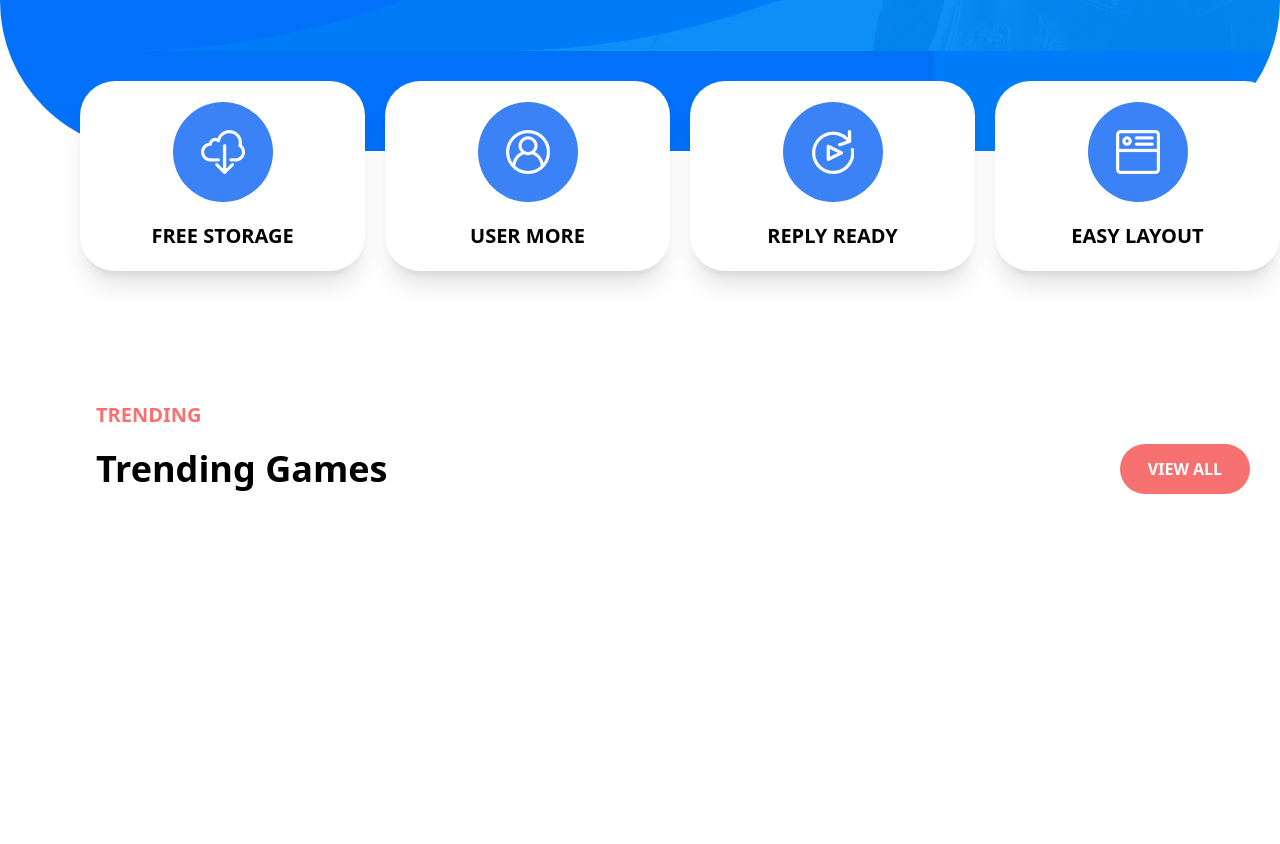
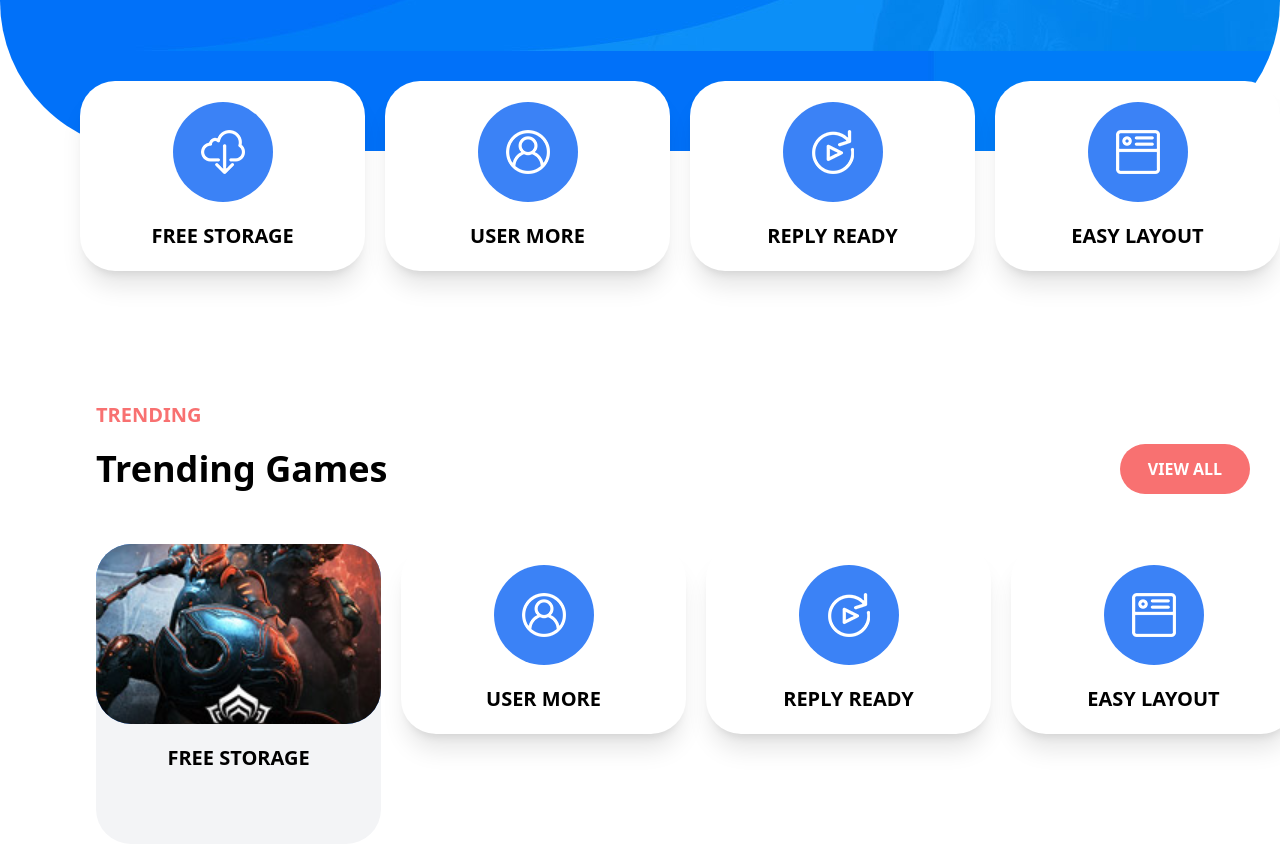
Before and after one commit to AntoineMHB/gaming_site_clone, a website built with Vite: page index.html in a window 1280 px wide. Shown: the part 899-1743 px from the top of the page. Before the commit the page ends 1393 px from the top, so only its background shows below. Built offline with nearby package versions, Linux system fonts and the light colour scheme.

Commit message:
one trending game card almost finished

```diff
--- a/index.html
+++ b/index.html
@@ -128,7 +128,40 @@
                VIEW ALL
             </button>
          </div>
+      </div>
 
+      <!-- Trending games cards -->
+      <div class="lg:grid grid-cols-[repeat(4,minmax(285px,1fr))] gap-[20px] px-24 pt-[50px] w-full max-w-[2000px]">
+         <div class="flex flex-col justify-start items-center rounded-[35px] h-[300px] w-full bg-gray-100">
+            <div class="w-full h-[180px] bg-blue-500 hover:bg-red-400 rounded-[35px] text-3xl text-white font-bold">
+               <img src="images/top-game-01.jpg" alt="featured-01" class="w-full h-full object-cover rounded-[35px]">
+            </div>
+
+            <p class="text-xl text-black font-bold pt-5">FREE STORAGE</p>
+         </div>
+         <div class="flex flex-col justify-center items-center rounded-[35px] h-[190px] w-full bg-white shadow-xl">
+            <div class="w-[100px] h-[100px] bg-blue-500 hover:bg-red-400 rounded-full text-3xl text-white font-bold flex items-center justify-center">
+               <img src="images/featured-02.png" alt="featured-02">
+            </div>
+
+            <p class="text-xl text-black font-bold pt-5">USER MORE</p>
+         </div>
+         <div class="flex flex-col justify-center items-center rounded-[35px] h-[190px] w-full bg-white shadow-xl">
+            <div class="w-[100px] h-[100px] bg-blue-500 hover:bg-red-400 rounded-full text-3xl text-white font-bold flex items-center justify-center">
+               <img src="images/featured-03.png" alt="featured-03">
+            </div>
+
+            <p class="text-xl text-black font-bold pt-5">REPLY READY</p>
+         </div>
+         <div class="flex flex-col justify-center items-center rounded-[35px] h-[190px] w-full bg-white shadow-xl">
+            <div class="w-[100px] h-[100px] bg-blue-500 hover:bg-red-400 rounded-full text-3xl text-white font-bold flex items-center justify-center">
+               <img src="images/featured-04.png" alt="featured-04">
+            </div>
+
+            <p class="text-xl text-black font-bold pt-5">EASY LAYOUT</p>
+         </div>
       </div>
+   </div>
+
 </body>
 </html>
```
